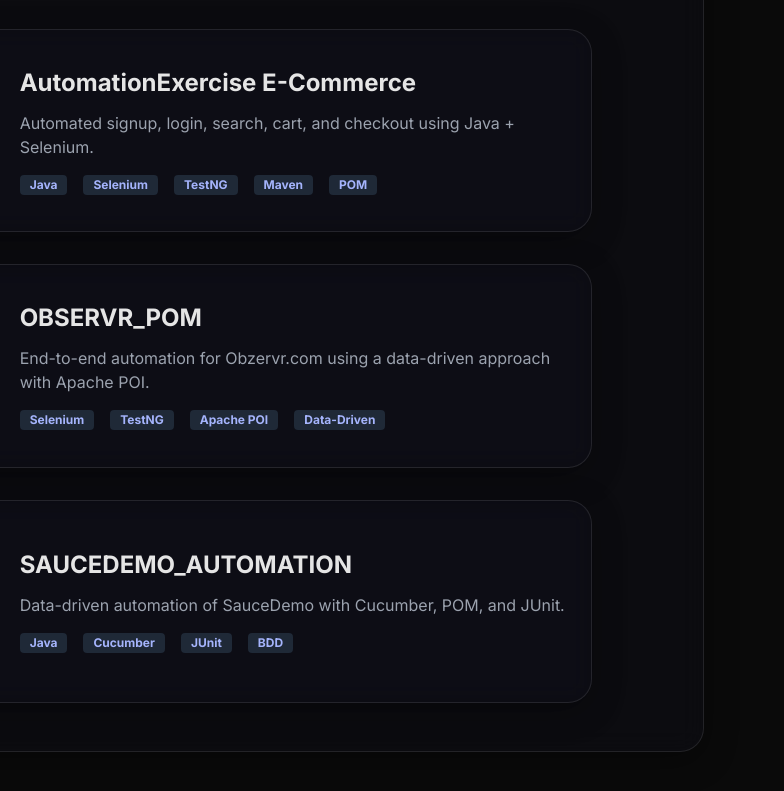
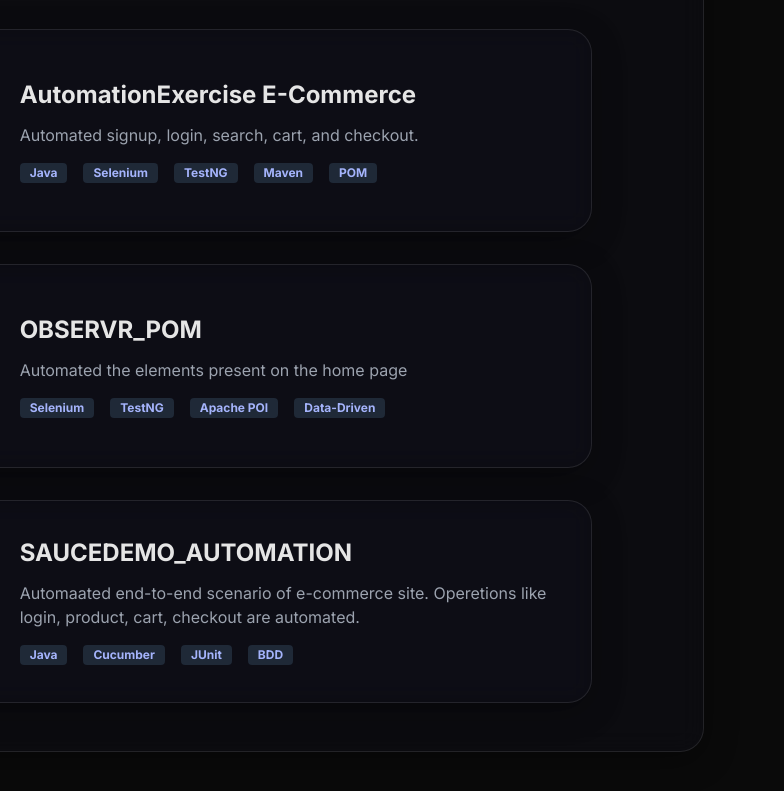
Before and after one commit to AKASAMPAVANKALYAN/3d-portfolio, a plain HTML site: page index.html in a window 1280 px wide. Shown: the part 2456-3247 px from the top of the page, 496-1280 px from the left. Drawn offline with nearby package versions, Linux system fonts and the light colour scheme; no server answers.

Commit message:
Update index.html

```diff
--- a/index.html
+++ b/index.html
@@ -275,7 +275,7 @@
                                 </div>
                                 <div class="md:w-2/3">
                                     <h3 class="text-2xl font-bold mb-3">AutomationExercise E-Commerce</h3>
-                                    <p class="text-gray-400 mb-4">Automated signup, login, search, cart, and checkout using Java + Selenium.</p>
+                                    <p class="text-gray-400 mb-4">Automated signup, login, search, cart, and checkout.</p>
                                     <div class="flex flex-wrap gap-2"><span class="bg-gray-800 text-indigo-300 text-xs font-semibold mr-2 px-2.5 py-0.5 rounded">Java</span><span class="bg-gray-800 text-indigo-300 text-xs font-semibold mr-2 px-2.5 py-0.5 rounded">Selenium</span><span class="bg-gray-800 text-indigo-300 text-xs font-semibold mr-2 px-2.5 py-0.5 rounded">TestNG</span><span class="bg-gray-800 text-indigo-300 text-xs font-semibold mr-2 px-2.5 py-0.5 rounded">Maven</span><span class="bg-gray-800 text-indigo-300 text-xs font-semibold mr-2 px-2.5 py-0.5 rounded">POM</span></div>
                                 </div>
                             </div>
@@ -287,7 +287,7 @@
                                 </div>
                                 <div class="md:w-2/3">
                                     <h3 class="text-2xl font-bold mb-3">OBSERVR_POM</h3>
-                                    <p class="text-gray-400 mb-4">End-to-end automation for Obzervr.com using a data-driven approach with Apache POI.</p>
+                                    <p class="text-gray-400 mb-4">Automated the elements present on the home page</p>
                                     <div class="flex flex-wrap gap-2"><span class="bg-gray-800 text-indigo-300 text-xs font-semibold mr-2 px-2.5 py-0.5 rounded">Selenium</span><span class="bg-gray-800 text-indigo-300 text-xs font-semibold mr-2 px-2.5 py-0.5 rounded">TestNG</span><span class="bg-gray-800 text-indigo-300 text-xs font-semibold mr-2 px-2.5 py-0.5 rounded">Apache POI</span><span class="bg-gray-800 text-indigo-300 text-xs font-semibold mr-2 px-2.5 py-0.5 rounded">Data-Driven</span></div>
                                 </div>
                             </div>
@@ -299,7 +299,7 @@
                                 </div>
                                 <div class="md:w-2/3">
                                     <h3 class="text-2xl font-bold mb-3">SAUCEDEMO_AUTOMATION</h3>
-                                    <p class="text-gray-400 mb-4">Data-driven automation of SauceDemo with Cucumber, POM, and JUnit.</p>
+                                    <p class="text-gray-400 mb-4">Automaated end-to-end scenario of e-commerce site. Operetions like login, product, cart, checkout are automated.</p>
                                      <div class="flex flex-wrap gap-2"><span class="bg-gray-800 text-indigo-300 text-xs font-semibold mr-2 px-2.5 py-0.5 rounded">Java</span><span class="bg-gray-800 text-indigo-300 text-xs font-semibold mr-2 px-2.5 py-0.5 rounded">Cucumber</span><span class="bg-gray-800 text-indigo-300 text-xs font-semibold mr-2 px-2.5 py-0.5 rounded">JUnit</span><span class="bg-gray-800 text-indigo-300 text-xs font-semibold mr-2 px-2.5 py-0.5 rounded">BDD</span></div>
                                 </div>
                             </div>
```
